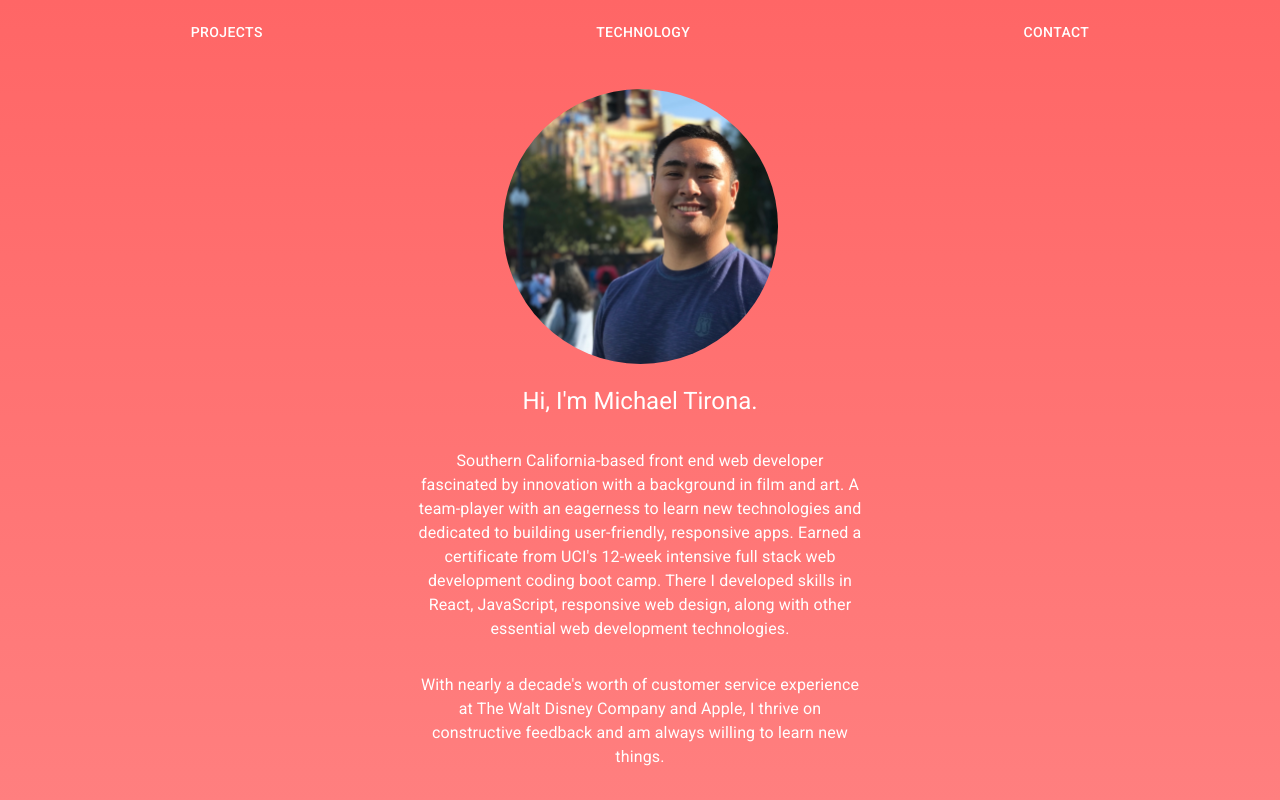
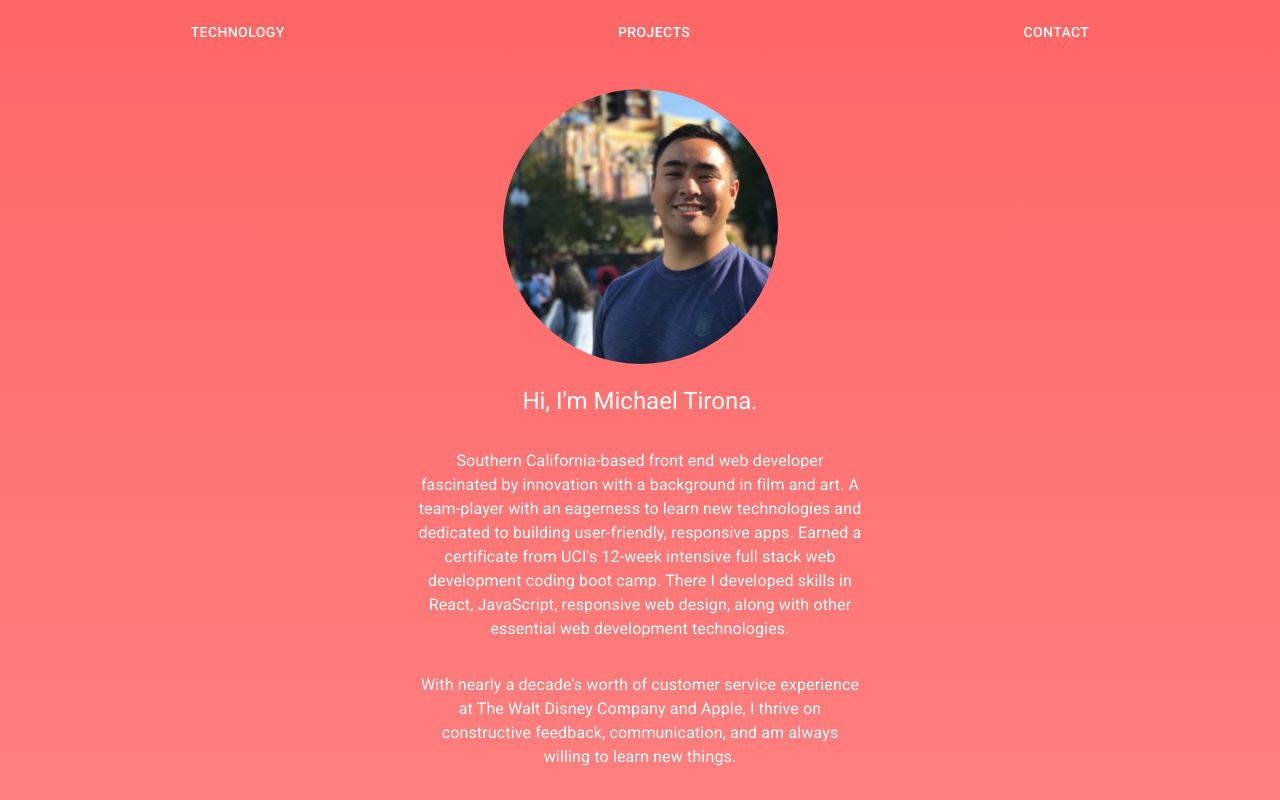
Before and after one commit to tironam/PortfolioReact, a React (Create React App) app: page / in a window 1280 px wide. Shown: the top 800 px of the page. Built offline with nearby package versions, Linux system fonts and the light colour scheme.

Commit message:
Fixed navbar

```diff
--- a/src/components/Navbar/Navbar.js
+++ b/src/components/Navbar/Navbar.js
@@ -48,11 +48,11 @@ const Navbar = () => {
         <ThemeProvider theme={theme}>
             <AppBar position="static" className={classes.bar} color="secondary">
                 <Toolbar>
+                    <Button className={classes.btn} href="#technology">
+                        Technology
+                    </Button>
                     <Button className={classes.btn} href="#projects">
                         Projects
-                    </Button>
-                    <Button className={classes.btn} href="#technology">
-                        Technology
                     </Button>
                     <Button className={classes.btn} href="#contact">
                         Contact
--- a/src/pages/About/About.js
+++ b/src/pages/About/About.js
@@ -114,7 +114,7 @@ const About = props => {
                     Southern California-based front end web developer fascinated by innovation with a background in film and art. A team-player with an eagerness to learn new technologies and dedicated to building user-friendly, responsive apps.  Earned a certificate from UCI's 12-week intensive full stack web development coding boot camp. There I developed skills in React, JavaScript, responsive web design, along with other essential web development technologies.
                 </Typography>
                 <Typography className={classes.text} align="center">
-                    With nearly a decade's worth of customer service experience at The Walt Disney Company and Apple, I thrive on constructive feedback and am always willing to learn new things.
+                    With nearly a decade's worth of customer service experience at The Walt Disney Company and Apple, I thrive on constructive feedback, communication, and am always willing to learn new things.
                 </Typography>
             </Grid>
             </ScrollAnimation>
```
